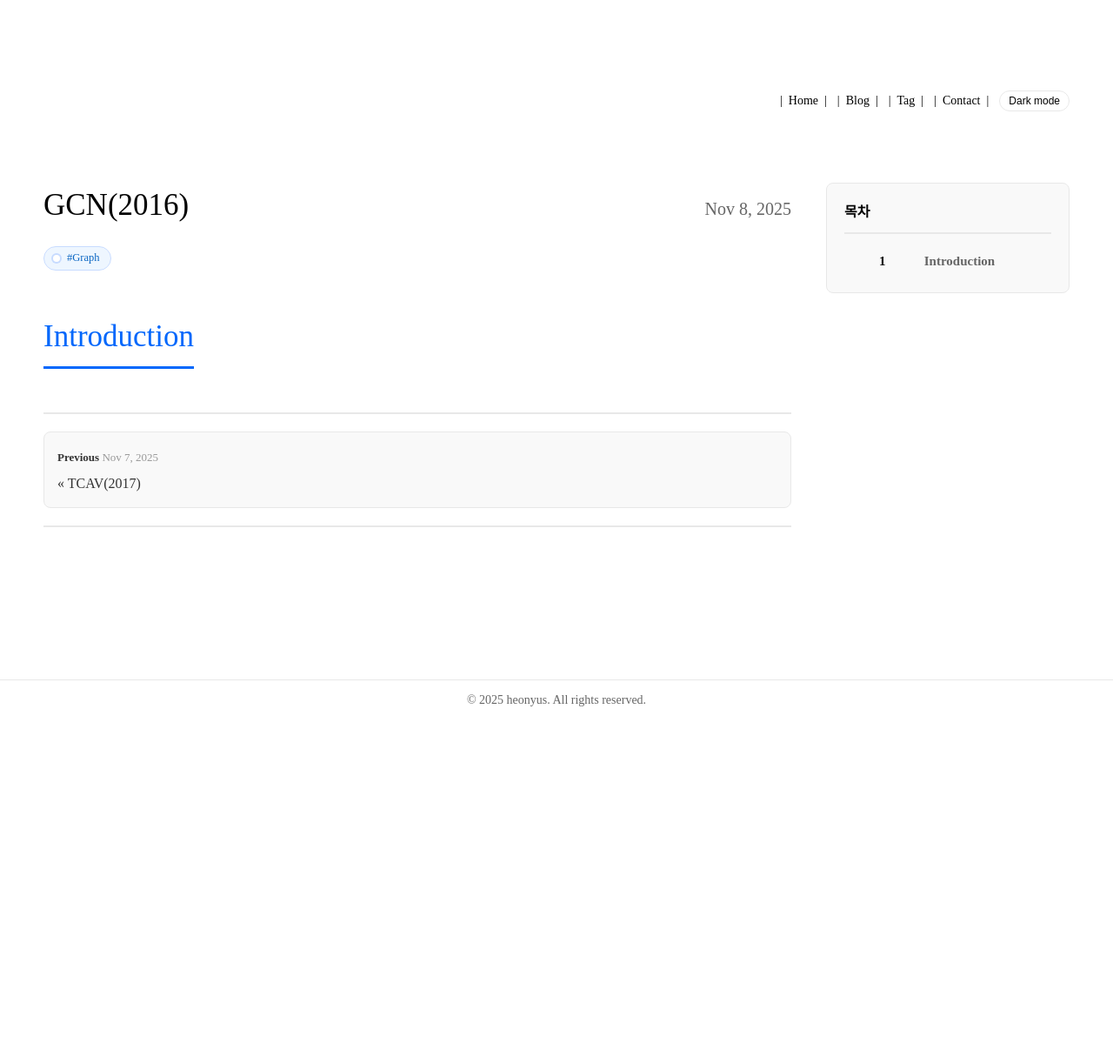
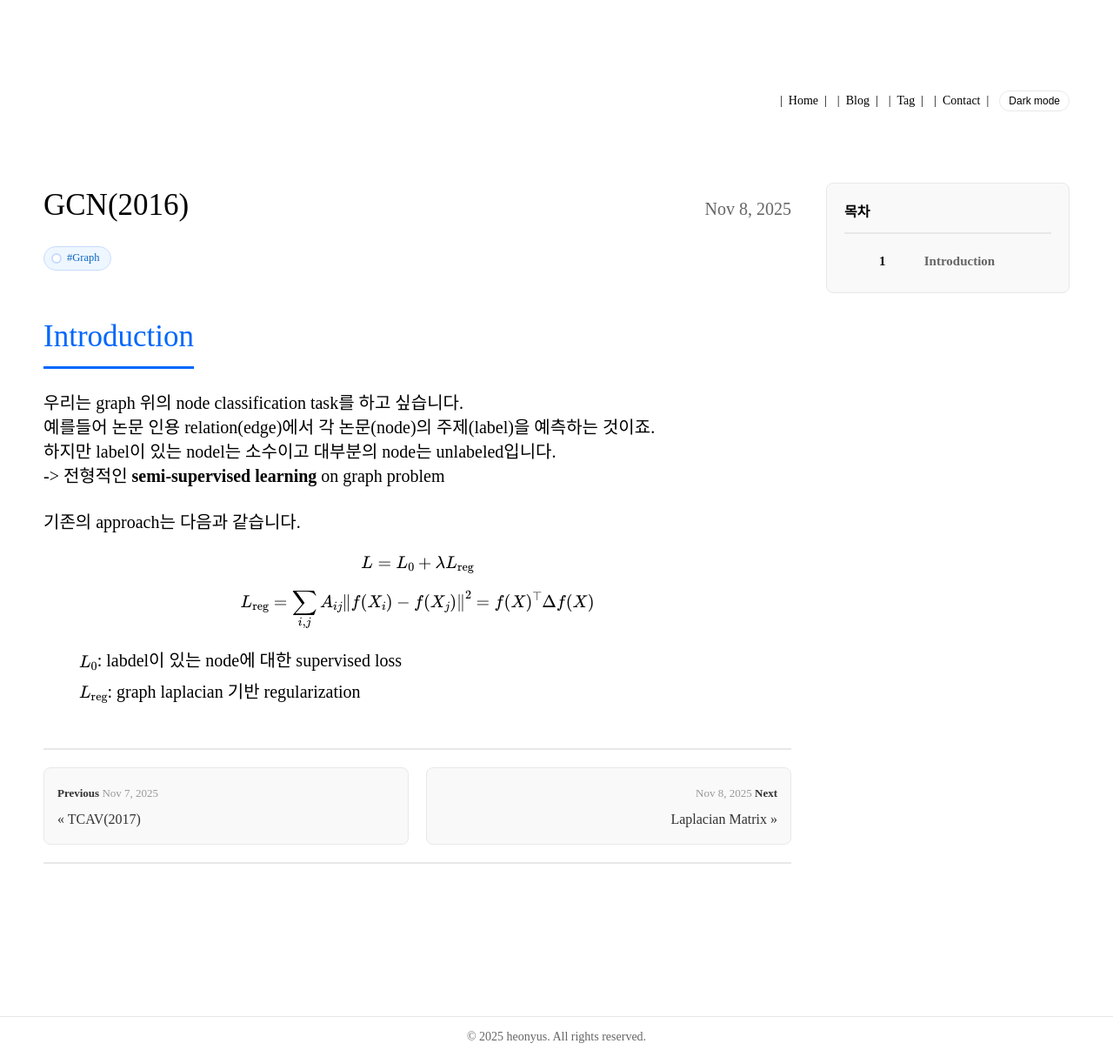
Before and after one commit to heonyus/heonyus.github.io, a Jekyll site: the page built from _posts/2025-11-08-GCN(2016).md, in a window 1280 px wide. Shown: the whole page at 87% size. Built offline with Jekyll 4.4.1, drawn with Linux system fonts in a browser that asks for light colours; some web fonts are replaced; before the commit the page ends 900 px from its top, so only the background shows below that.

Commit message:
Update: laplacian matrix

```diff
--- a/_includes/head.html
+++ b/_includes/head.html
@@ -128,4 +128,9 @@
 
   <link rel="canonical" href="{{ page.url | replace:'index.html','' | prepend: site.baseurl | prepend: site.url }}">
   <link rel="alternate" type="application/rss+xml" title="{{ site.title }}" href="{{ "/feed.xml" | prepend: site.baseurl | prepend: site.url }}">
+
+  {% if jekyll.environment == "development" %}
+  <!-- LiveReload 스크립트 (개발 모드에서만) -->
+  <script src="http://localhost:35729/livereload.js?snipver=1"></script>
+  {% endif %}
 </head>
--- a/_posts/2025-11-08-GCN(2016).md
+++ b/_posts/2025-11-08-GCN(2016).md
@@ -8,3 +8,21 @@ tags:
 ---
 
 # Introduction
+
+우리는 graph 위의 node classification task를 하고 싶습니다.
+예를들어 논문 인용 relation(edge)에서 각 논문(node)의 주제(label)을 예측하는 것이죠.
+하지만 label이 있는 nodel는 소수이고 대부분의 node는 unlabeled입니다.
+-> 전형적인 **semi-supervised learning** on graph problem
+
+기존의 approach는 다음과 같습니다.
+
+$$
+L = L_0 + \lambda L_{\mathrm{reg}}
+$$
+
+$$
+L_{\mathrm{reg}} = \sum_{i,j} A_{ij} \left\lVert f(X_i) - f(X_j) \right\rVert^2 = f(X)^\top \Delta f(X)
+$$
+
+- $L_0$: labdel이 있는 node에 대한 supervised loss
+- $L_{\mathrm{reg}}$: graph laplacian 기반 regularization
```
Also changed, not shown: _posts/2025-11-08-Laplacian-Matrix.md (added, +74 -0 lines), 2 other files.
